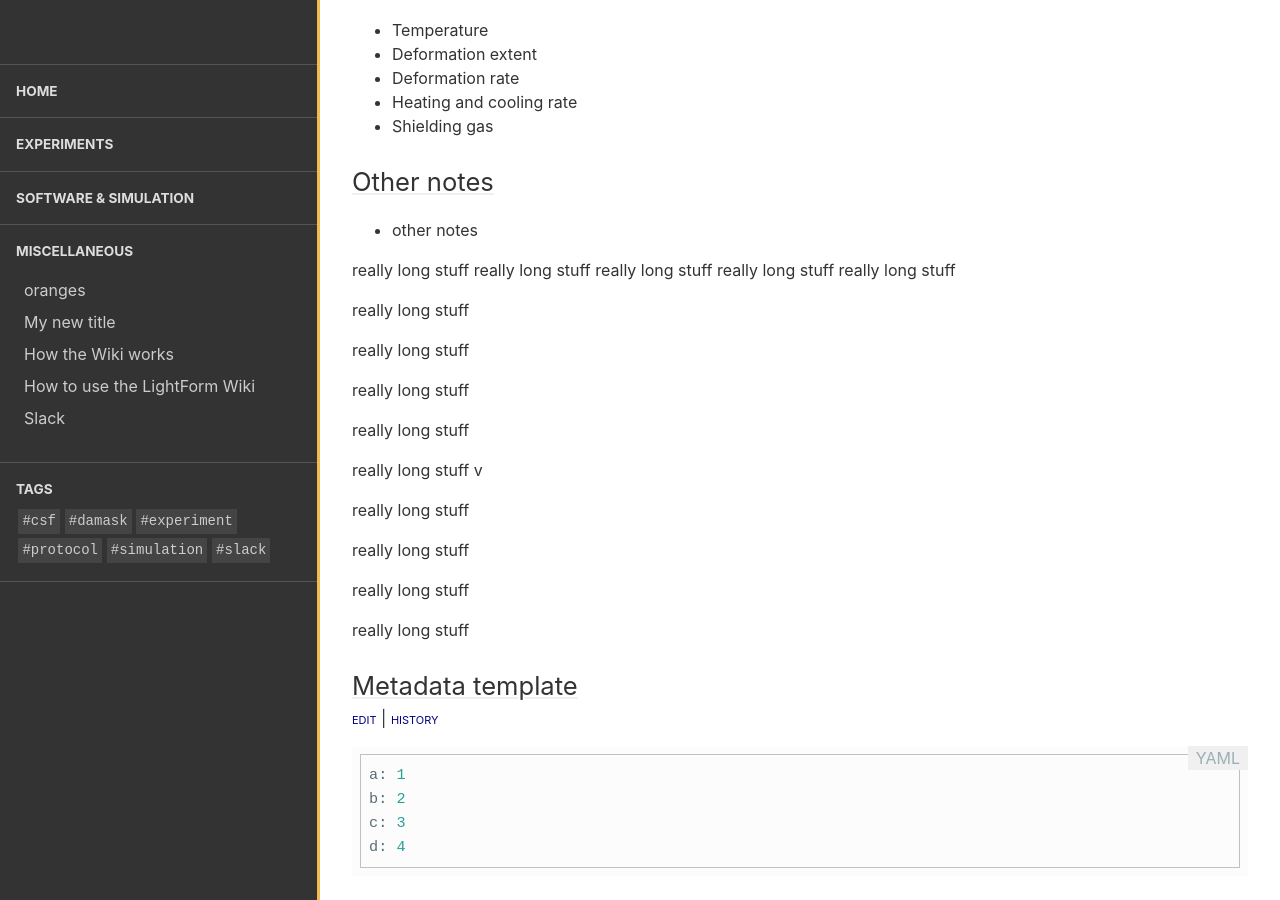
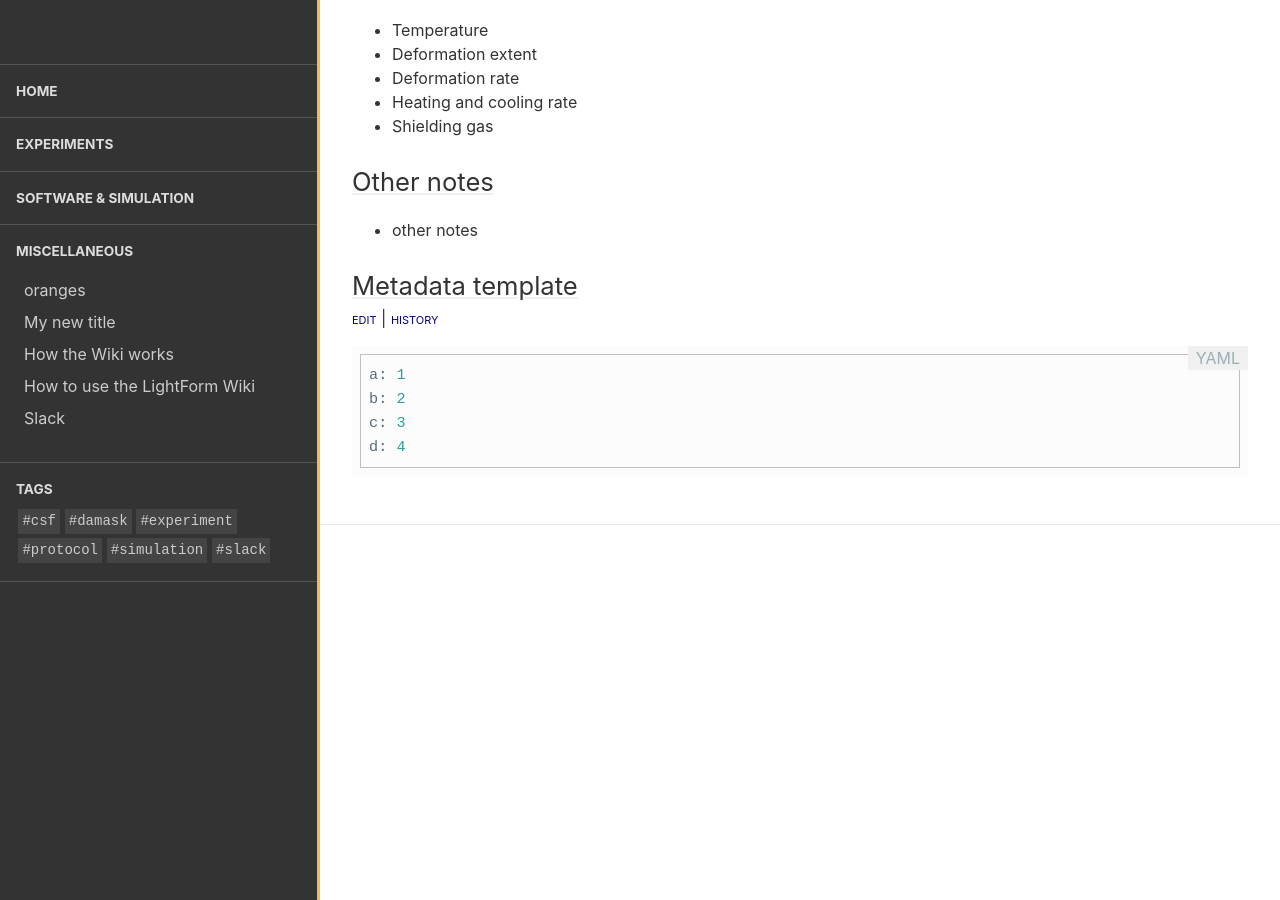
Before and after one commit to test-aplowman/test-aplowman.github.io, a Jekyll site: the page built from collections/_experiments/dilatometer_hot.md, in a window 1280 px wide and 900 px high, scrolled down 898 px. Built offline with Jekyll 4.4.1, drawn with Linux system fonts in a browser that asks for light colours.

Commit message:
Update dilatometer_hot.md

```diff
--- a/collections/_experiments/dilatometer_hot.md
+++ b/collections/_experiments/dilatometer_hot.md
@@ -23,28 +23,3 @@ Use deformation mode on the dilatometer. See manual page xx.
 
 ## Other notes
 - other notes
-
-really long stuff
-really long stuff
-really long stuff
-really long stuff
-really long stuff
-
-really long stuff
-
-really long stuff
-
-really long stuff
-
-really long stuff
-
-really long stuff
-v
-
-really long stuff
-
-really long stuff
-
-really long stuff
-
-really long stuff
```
